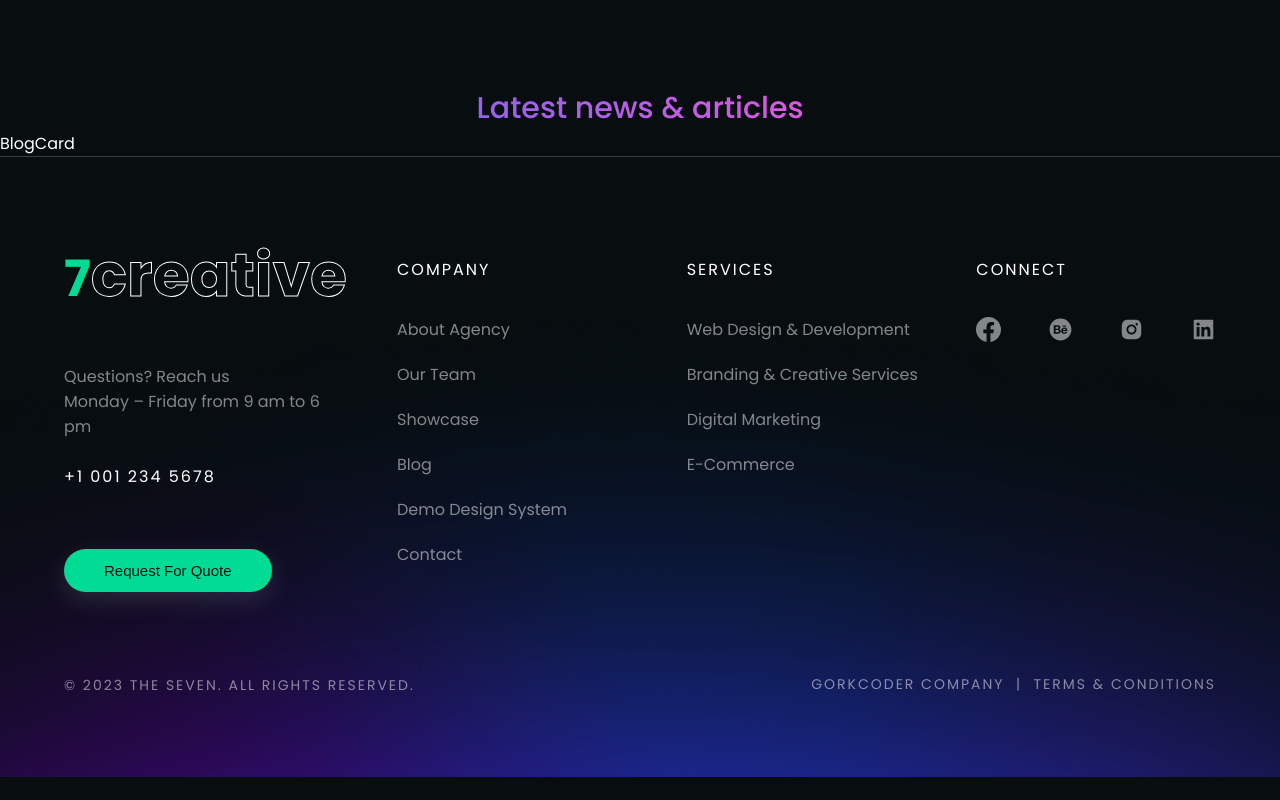
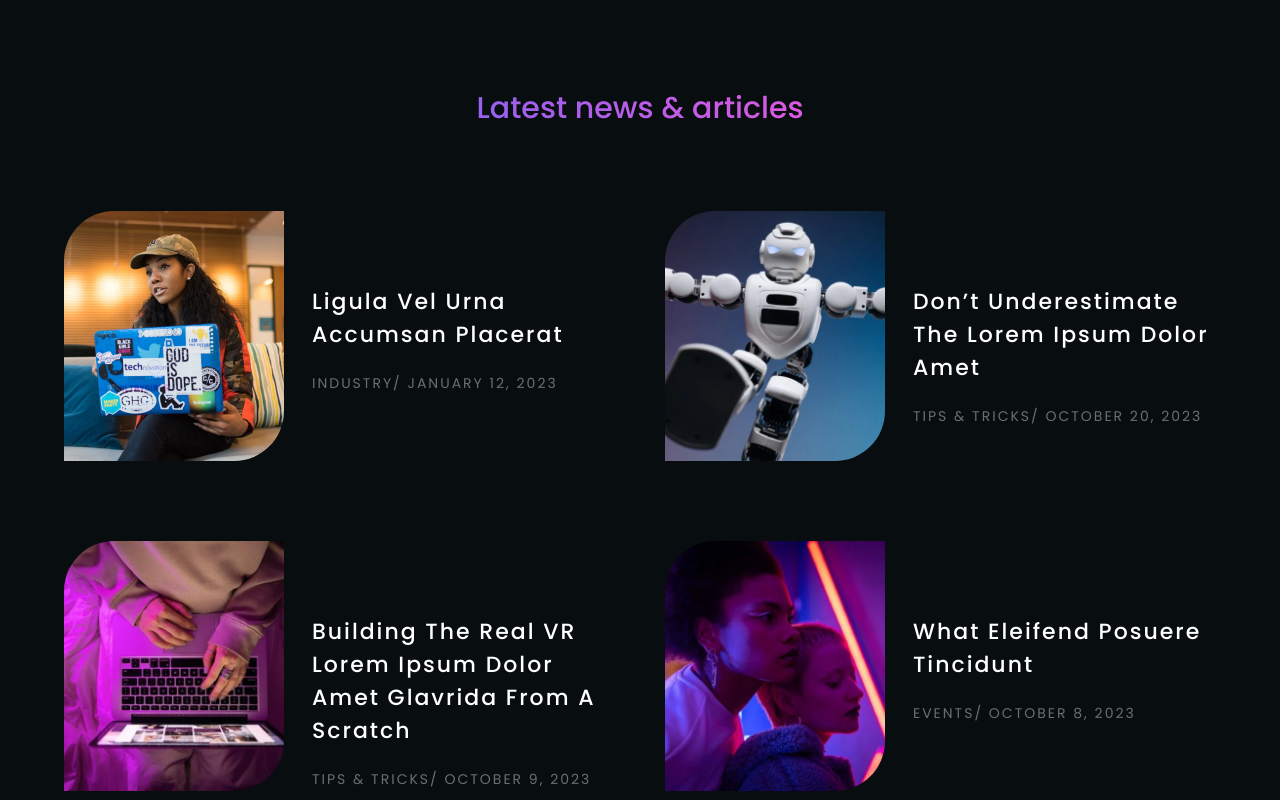
Before and after one commit to mehmetenfa/creative-agency, a Next.js app: page / in a window 1280 px wide. Shown: the part 4700-5500 px from the top of the page. Before the commit the page ends 5477 px from the top, so only its background shows below. Built offline with nearby package versions, Linux system fonts and the light colour scheme.

Commit message:
blogCardFile

```diff
--- a/components/BlogCard.jsx
+++ b/components/BlogCard.jsx
@@ -1,9 +1,17 @@
-import React from 'react'
+import React from "react";
+import { Card } from "./common/Card";
+import { blogdata } from "@/assets/data/dummydata";
 
 const BlogCard = () => {
   return (
-    <div>BlogCard</div>
-  )
-}
+    <>
+      <div className="container blog-card grid-2 py">
+        {blogdata.map((item) => (
+          <Card data={item} key={item.id} path="blogs" />
+        ))}
+      </div>
+    </>
+  );
+};
 
-export default BlogCard
+export default BlogCard;
```
